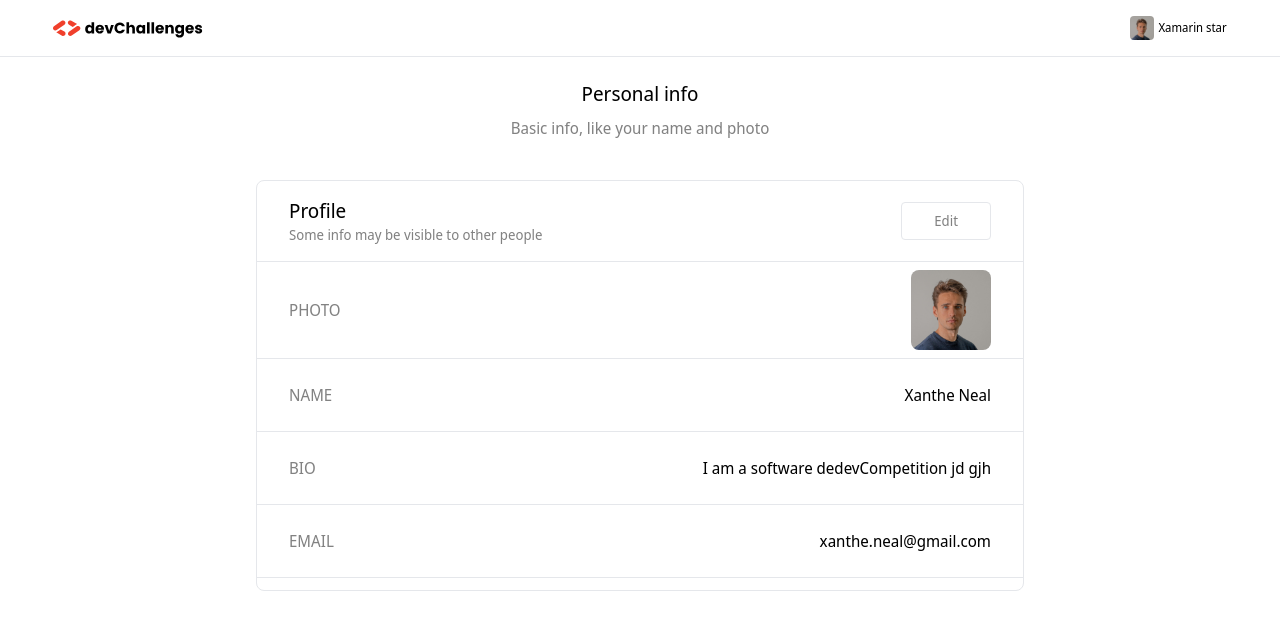
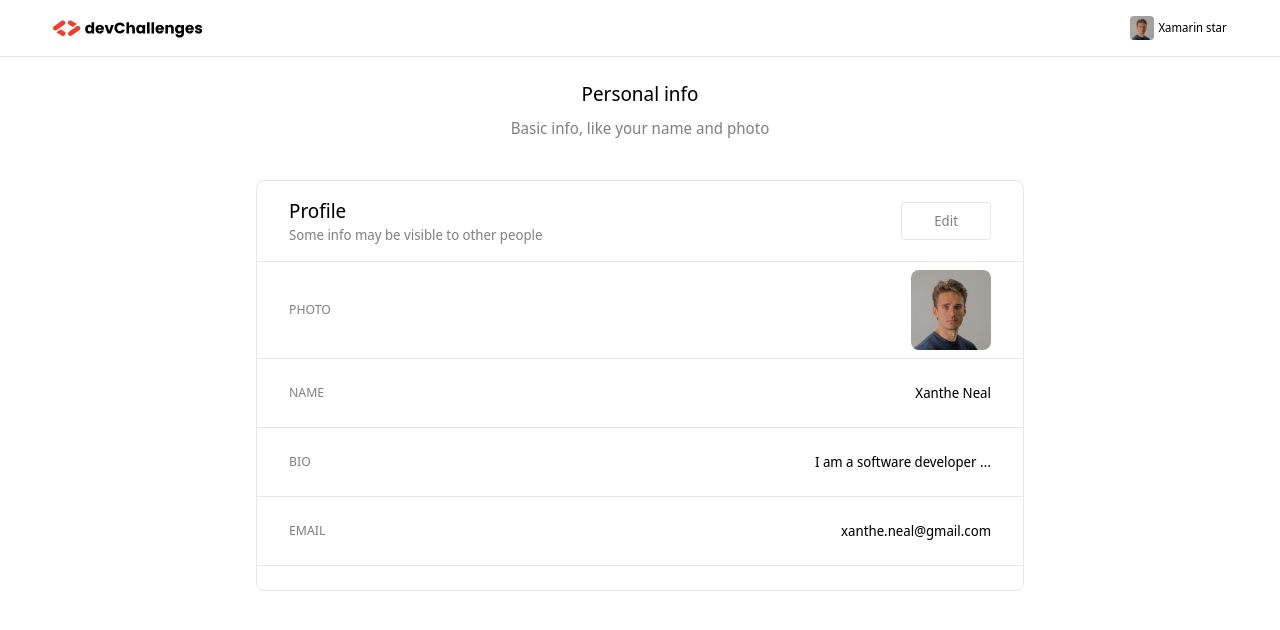
Before and after one commit to addegbenga/devChallenge1, a React (Create React App) app in the folder client/: page /profile in a window 1280 px wide. Shown: the top 630 px of the page. Built offline with nearby package versions, Linux system fonts and the light colour scheme.

Commit message:
profile interface

```diff
--- a/client/src/dashboard/Profile.js
+++ b/client/src/dashboard/Profile.js
@@ -16,7 +16,10 @@ export default function Profile() {
           <div className="flex justify-between md:border-b mb-10 md:mb-2 px-3 md:py-4 items-center md:px-8 ">
             <div className="flex flex-col ">
               <h1 className="text-xl">Profile</h1>
-              <p style={{ color: "#828282" }} className="text-sm w-40 md:w-full">
+              <p
+                style={{ color: "#828282" }}
+                className="text-sm w-40 md:w-full"
+              >
                 Some info may be visible to other people
               </p>
             </div>
@@ -27,26 +30,26 @@ export default function Profile() {
               Edit
             </button>
           </div>
-          <div className="h-80 overflow-y-scroll">
+          <div className="md:h-80 md:overflow-y-scroll">
             <div className="flex justify-between items-center border-b pb-2 px-3 md:px-8 ">
-              <h1 style={{ color: "#828282" }}>PHOTO</h1>
+              <h2 style={{ color: "#828282", fontSize: "13px" }}>PHOTO</h2>
               <img src={avatar} className="h-20 w-20 rounded-lg" alt="avt" />
             </div>
             <div className="flex py-6 border-b justify-between px-3 md:px-8  ">
-              <h1 style={{ color: "#828282" }}>NAME</h1>
-              <p>Xanthe Neal</p>
+              <h2 style={{ color: "#828282", fontSize: "13px" }}>NAME</h2>
+              <p className="text-sm"> Xanthe Neal</p>
             </div>
             <div className="flex border-b py-6 justify-between px-3 md:px-8 ">
-              <h1 style={{ color: "#828282" }}>BIO</h1>
-              <p>I am a software dedevCompetition jd gjh</p>
+              <h2 style={{ color: "#828282", fontSize: "13px" }}>BIO</h2>
+              <p className="text-sm truncate w-44">I am a software developer with intrest with dev challenge</p>
             </div>
             <div className="flex py-6 justify-between border-b px-3 md:px-8 ">
-              <h1 style={{ color: "#828282" }}>EMAIL</h1>
-              <p>xanthe.neal@gmail.com</p>
+              <h2 style={{ color: "#828282", fontSize: "13px" }}>EMAIL</h2>
+              <p className="text-sm">xanthe.neal@gmail.com</p>
             </div>
             <div className="flex py-6 justify-between border-b px-3 md:px-8 ">
-              <h1 style={{ color: "#828282" }}>PASSWORD</h1>
-              <p>*************</p>
+              <h2 style={{ color: "#828282", fontSize: "13px" }}>PASSWORD</h2>
+              <p className="text-sm">*************</p>
             </div>
           </div>
         </div>
```
Also changed, not shown: client/src/index.css (line endings or trailing spaces).
